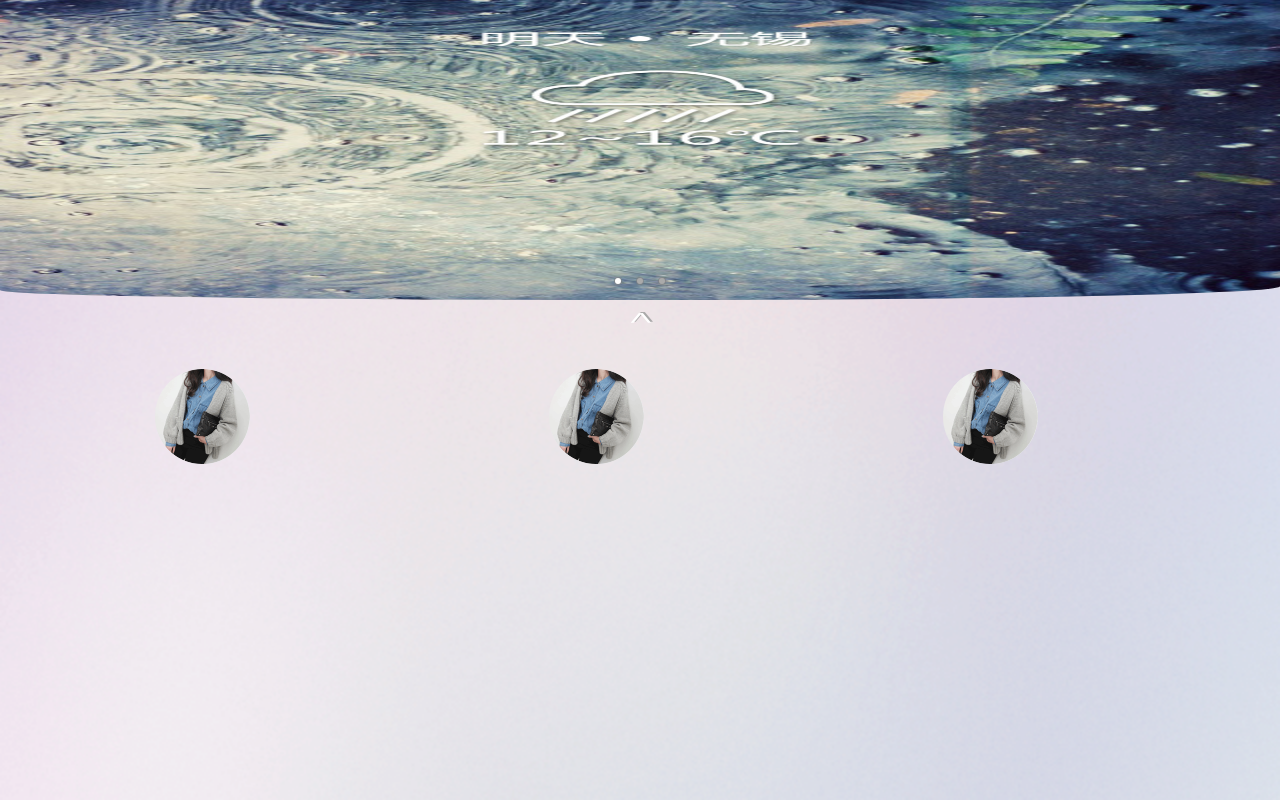
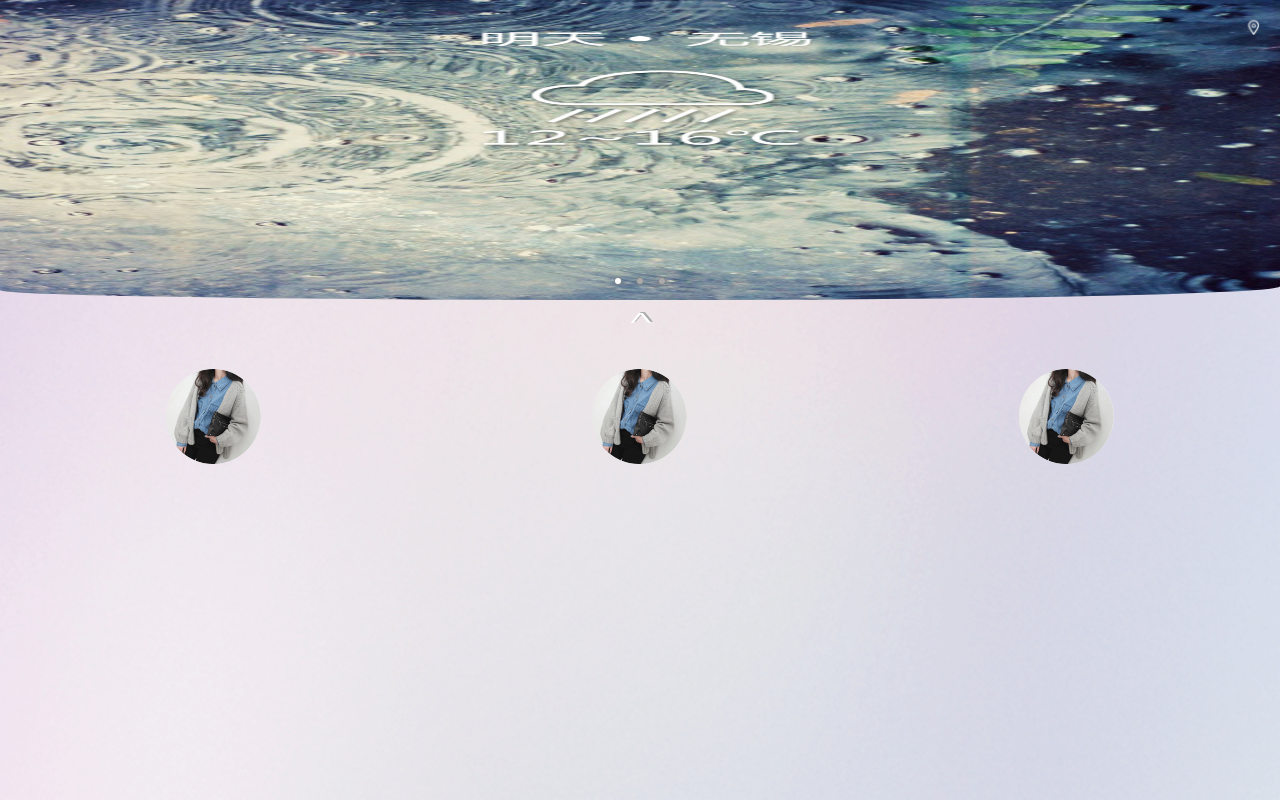
Before and after one commit to caijf/smartWardrobe, a plain HTML site: page weather.html in a window 1280 px wide. Drawn offline with Linux system fonts and the light colour scheme.

Commit message:
天气预报页面

```diff
--- a/style/style.css
+++ b/style/style.css
@@ -161,8 +161,9 @@ ul.layer_con>li:nth-child(4) span::before { background-color: rgba(190,121,203,.
 .page_weather .temp { margin-top: 25px; font-size: 20px; font-weight: normal;}
 .page_weather .con { text-align: center; margin-top: 10px;}
 .page_weather .con .unfold { display: inline-block; color: #fff; width: 20px; font-size: 20px; transform:rotate(-90deg); -ms-transform:rotate(-90deg); -moz-transform:rotate(-90deg); -webkit-transform:rotate(-90deg) scale(1,2); -o-transform:rotate(-90deg); text-shadow: 1px 1px #aaa;}
+.page_weather .icon_location {position: absolute;top: 5px;right: 5px;width: 44px;height: 44px;overflow: hidden;background: url(../images/icon_location.png) center center no-repeat;background-size:11px 15px;z-index: 5;}
 .img_show { margin-top: 40px;}
-.img_show li { float: left; width: 30%; margin-left: 10px;}
+.img_show li { float: left; width: 33.3333%; text-align: center;}
 .img_show img { width:  95px; height: 95px; border-radius: 47px;}
 .page_weather .weather_icon {  display: block; margin: 0 auto 20px; width: 70px; height: 50px;background: url(../images/weather.png) 0 0 no-repeat; background-size: 100% 100%;}
 
--- a/weather.html
+++ b/weather.html
@@ -14,6 +14,7 @@
 <div class="mui-content weather_content">
 		<div class="page page_weather">
     		<div class="head">
+    			<a href="###" class="icon_location"></a>
 				<div id="mySlider" class="mui-slider">
 					<div class="mui-slider-group mui-slider-loop">
 						<div class="mui-slider-item mui-slider-item-duplicate"><!--
```
Also changed, not shown: images/icon_location.png (added).
